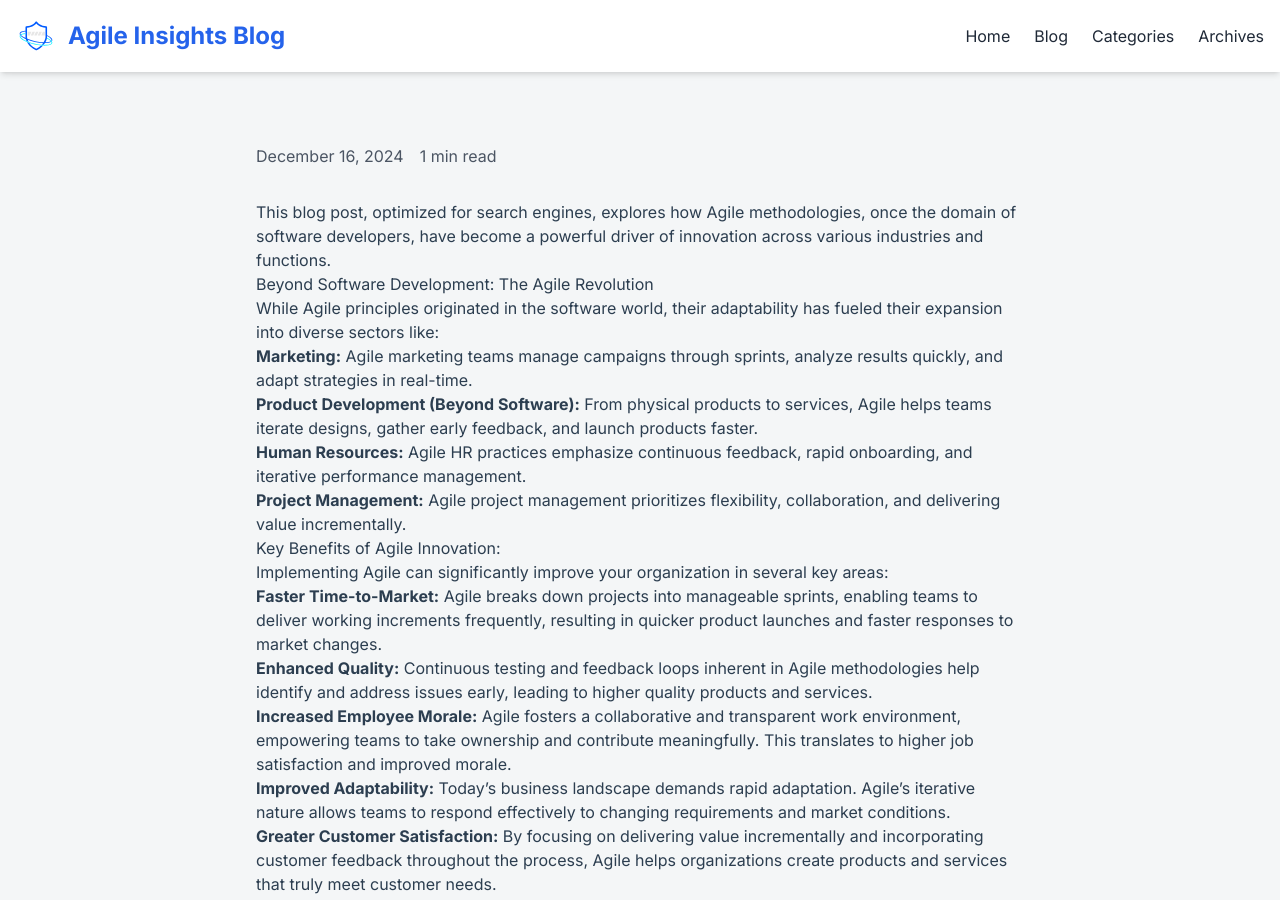
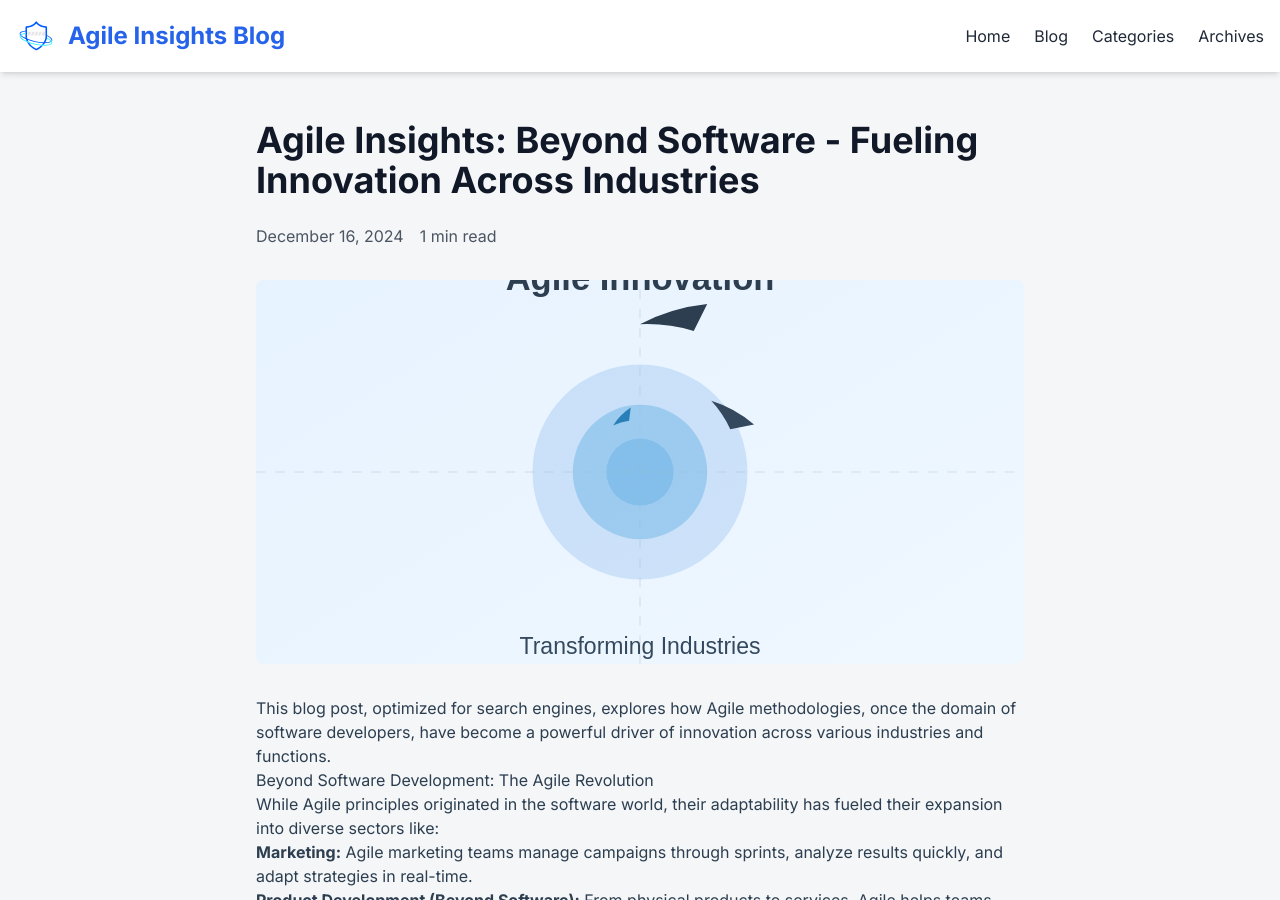
Before and after one commit to agilemethodology/agilemethodology.github.io, a Jekyll site: the page built from _posts/2024-12-16-Agile Insights: Beyond Software - Fueling Innovation Across Industries.md, in a window 1280 px wide and 900 px high. Built offline with Jekyll 4.4.1, drawn with Linux system fonts in a browser that asks for light colours; nearby versions of some CDN libraries; some of the changed lines change nothing that is shown.

Commit message:
Update 2024-12-16-Agile Insights: Beyond Software - Fueling Innovation Across Industries.md

```diff
--- a/_posts/2024-12-16-Agile Insights: Beyond Software - Fueling Innovation Across Industries.md
+++ b/_posts/2024-12-16-Agile Insights: Beyond Software - Fueling Innovation Across Industries.md
@@ -1,10 +1,21 @@
 ---
-title: Agile Insights: Beyond Software - Fueling Innovation Across Industries
+title: "Agile Insights: Beyond Software - Fueling Innovation Across Industries"
 date: 2024-12-16 # Update with the current date
 image: "/assets/images/agile-innovation.svg"
-categories: [Agile, Innovation, Business , SDLC ] # Add relevant categories
-tags: [Agile, Agile Methodology, Innovation, Business Agility, Cross-Industry, Digital Transformation] # Add relevant tags
+categories:
+  - Agile
+  - Innovation
+  - Business
+  - SDLC
+tags:
+  - Agile
+  - Agile Methodology
+  - Innovation
+  - Business Agility
+  - Cross-Industry
+  - Digital Transformation
 ---
+
 
 This blog post, optimized for search engines, explores how Agile methodologies, once the domain of software developers, have become a powerful driver of innovation across various industries and functions.
 
```
